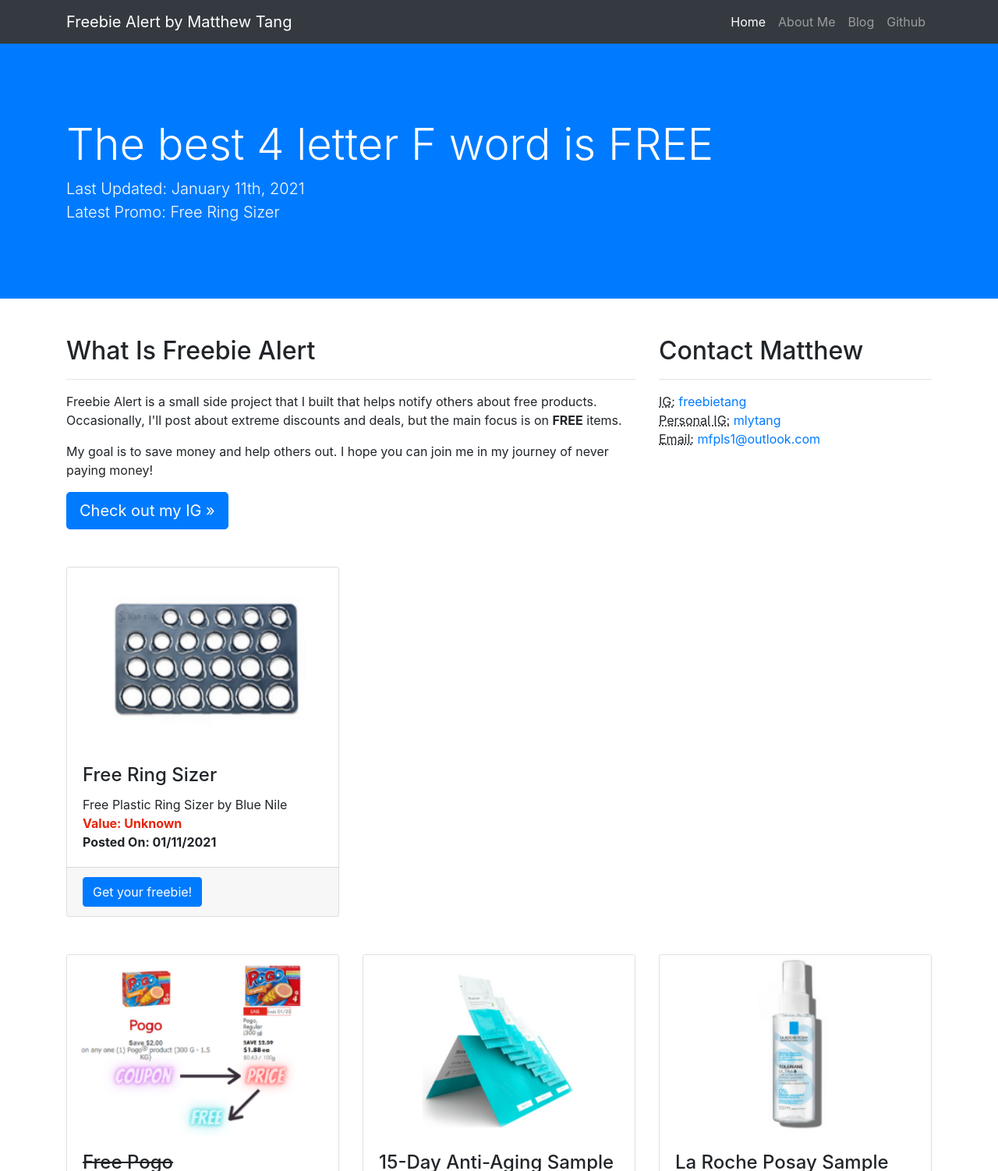
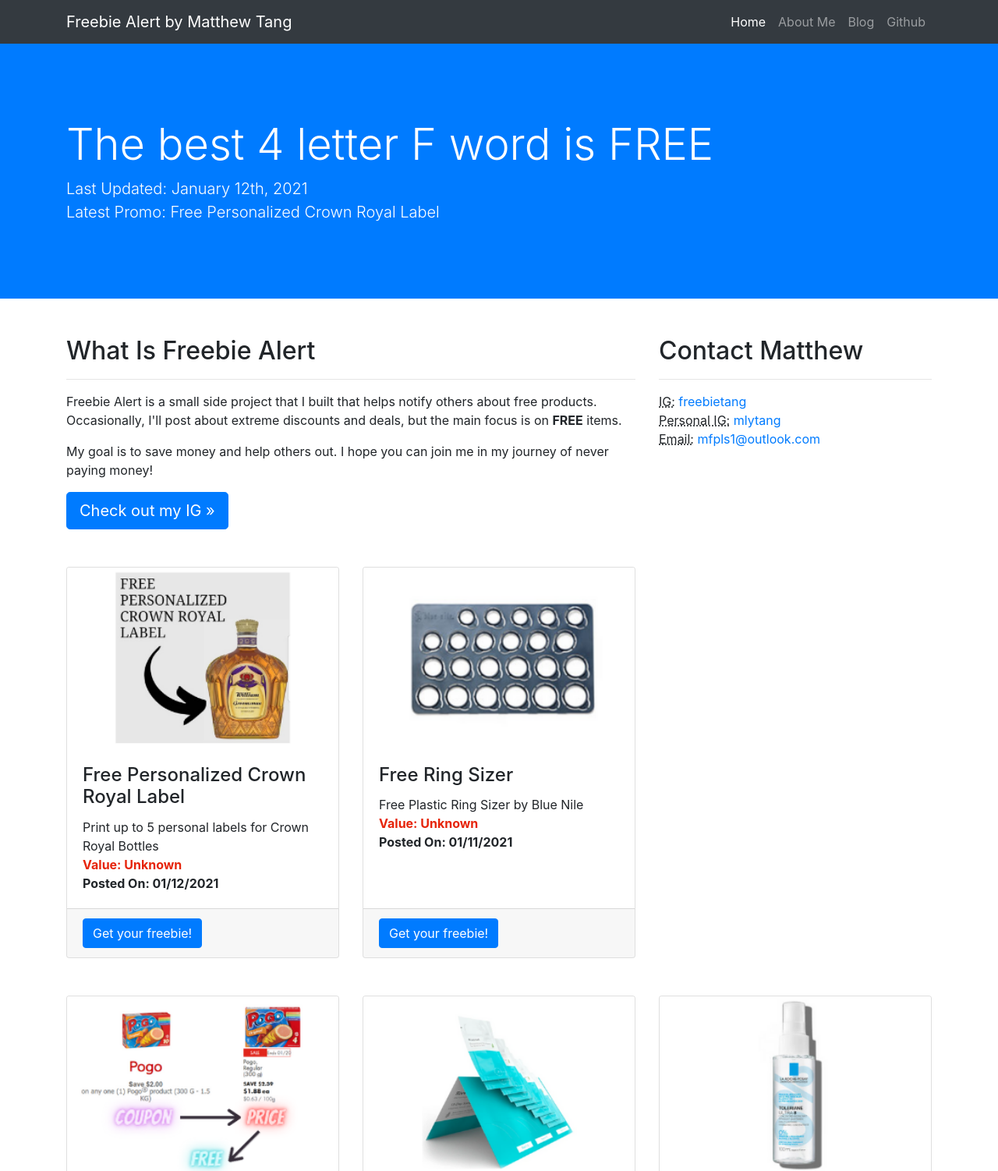
Before and after one commit to Matt-Tang/freebie-alert, a website: page index.html in a window 1280 px wide. Shown: the top 1502 px of the page at 78% size. Drawn offline with Linux system fonts and the light colour scheme.

Commit message:
Added Crown Royal Label promo

```diff
--- a/index.html
+++ b/index.html
@@ -58,8 +58,8 @@
       <div class="row h-100 align-items-center">
         <div class="col-lg-12">
           <h1 class="display-4 text-white mt-5 mb-2">The best 4 letter F word is FREE</h1>
-          <p class="lead mb-5 text-white-50">Last Updated: January 11th, 2021<br> Latest Promo:
-            Free Ring Sizer
+          <p class="lead mb-5 text-white-50">Last Updated: January 12th, 2021<br> Latest Promo:
+            Free Personalized Crown Royal Label
           </p>
         </div>
       </div>
@@ -97,6 +97,22 @@
 
     <!-- Row 4 -->
     <div class="row">
+      <div class="col-md-4 mb-5">
+        <div class="card h-100">
+          <img class="card-img-top" src="img/promo11_crown_label.png">
+          <div class="card-body">
+            <h4 class="card-title">Free Personalized Crown Royal Label</h4>
+            <p class="card-text">Print up to 5 personal labels for Crown Royal Bottles<br> <span class="price"><b>Value:
+                  Unknown</b></span>
+              <br> <b>Posted On: 01/12/2021</b>
+            </p>
+          </div>
+          <div class="card-footer">
+            <a href="https://www.crownroyalshop.ca/index.php/labels.html" class="btn btn-primary">Get your
+              freebie!</a>
+          </div>
+        </div>
+      </div>
       <div class="col-md-4 mb-5">
         <div class="card h-100">
           <img class="card-img-top" src="img/promo10_free_ring_sizer.png">
```
Also changed, not shown: img/promo11_crown_label.png (added).
